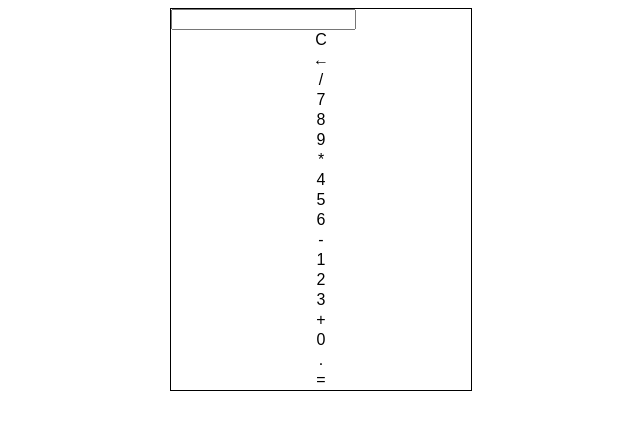
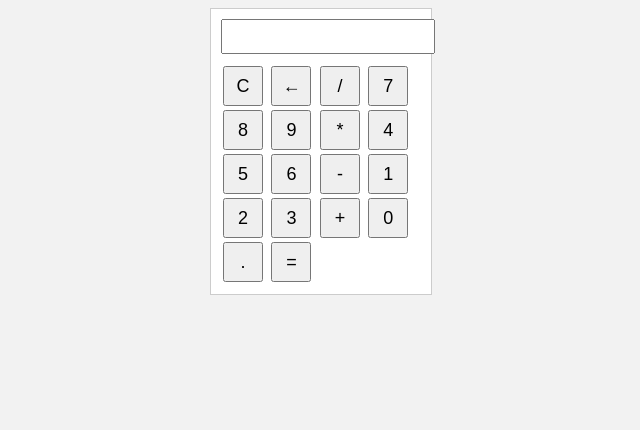
Before and after one commit to itstarvendr/Calculator-app, a plain HTML site: page index.html in a window 1280 px wide. Shown: the whole page, without its empty margins (319-959 px from the left). Drawn offline with Linux system fonts and the light colour scheme.

Commit message:
Update style.css

```diff
--- a/style.css
+++ b/style.css
@@ -1,33 +1,30 @@
+body {
+    background-color: #f2f2f2;
+    font-family: Arial, sans-serif;
+}
+
 .calculator {
-    width: 300px;
+    width: 200px;
     margin: 0 auto;
-    border: 1px solid black;
-  }
+    border: 1px solid #ccc;
+    background-color: #fff;
+    padding: 10px;
+}
 
-  .display-box {
-    width: 100px;
-    height: 30px;
-    background-color: #ccc;
-    text-align: center;
-    font-size: 20px;
-  }
+#result {
+    width: 100%;
+    margin-bottom: 10px;
+    padding: 5px;
+    font-size: 18px;
+}
 
-  .buttons {
-    width: 100px;
-    height: 30px;
-    margin: 0 5px;
-  }
+.keypad button {
+    width: 40px;
+    height: 40px;
+    font-size: 18px;
+    margin: 2px;
+}
 
-  button {
-    width: 100%;
-    height: 100%;
-    border: none;
-    background-color: #fff;
-    color: black;
-    font-size: 16px;
-    cursor: pointer;
-  }
-
-  button:hover {
-    background-color: #ddd;
-  }
+.keypad button:nth-child(4n) {
+    clear: both;
+}
```
